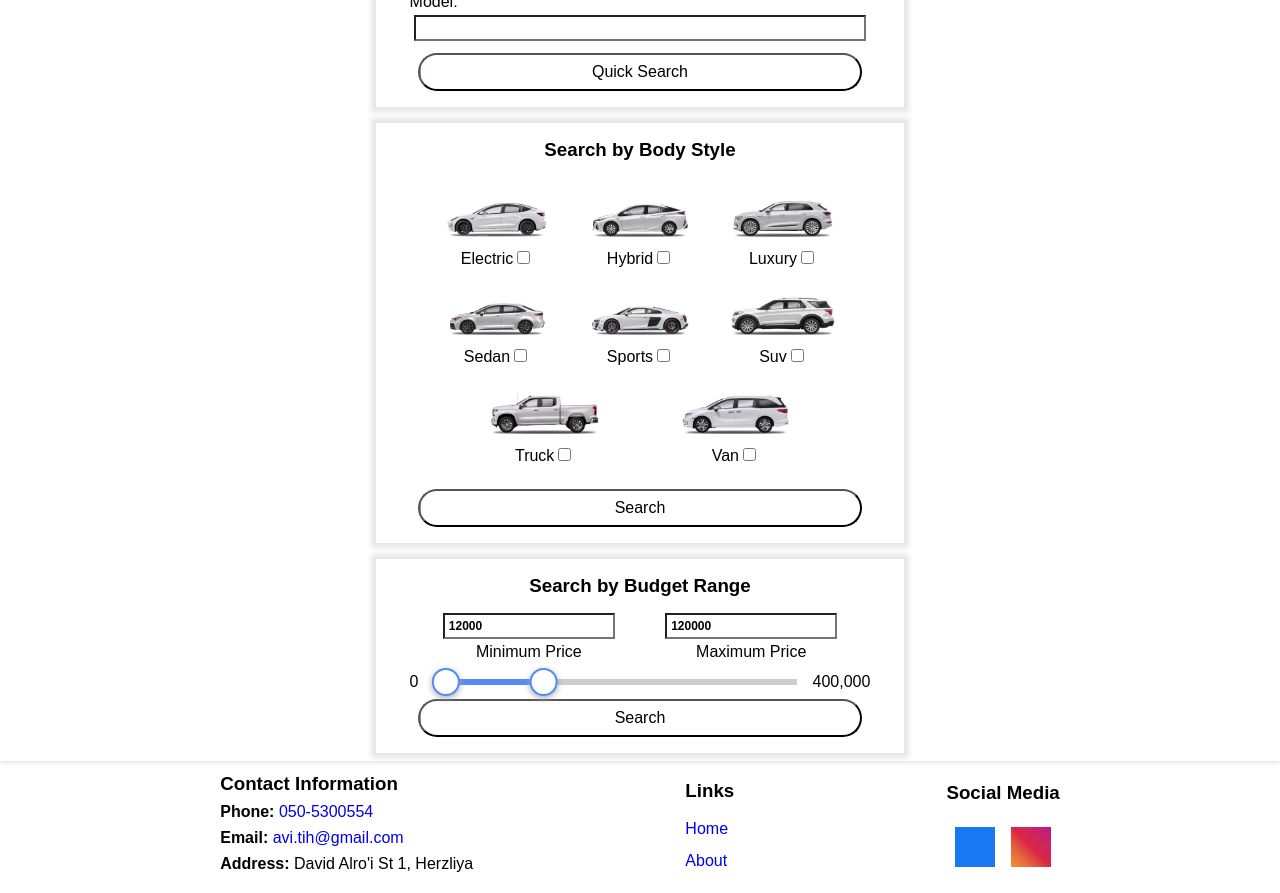
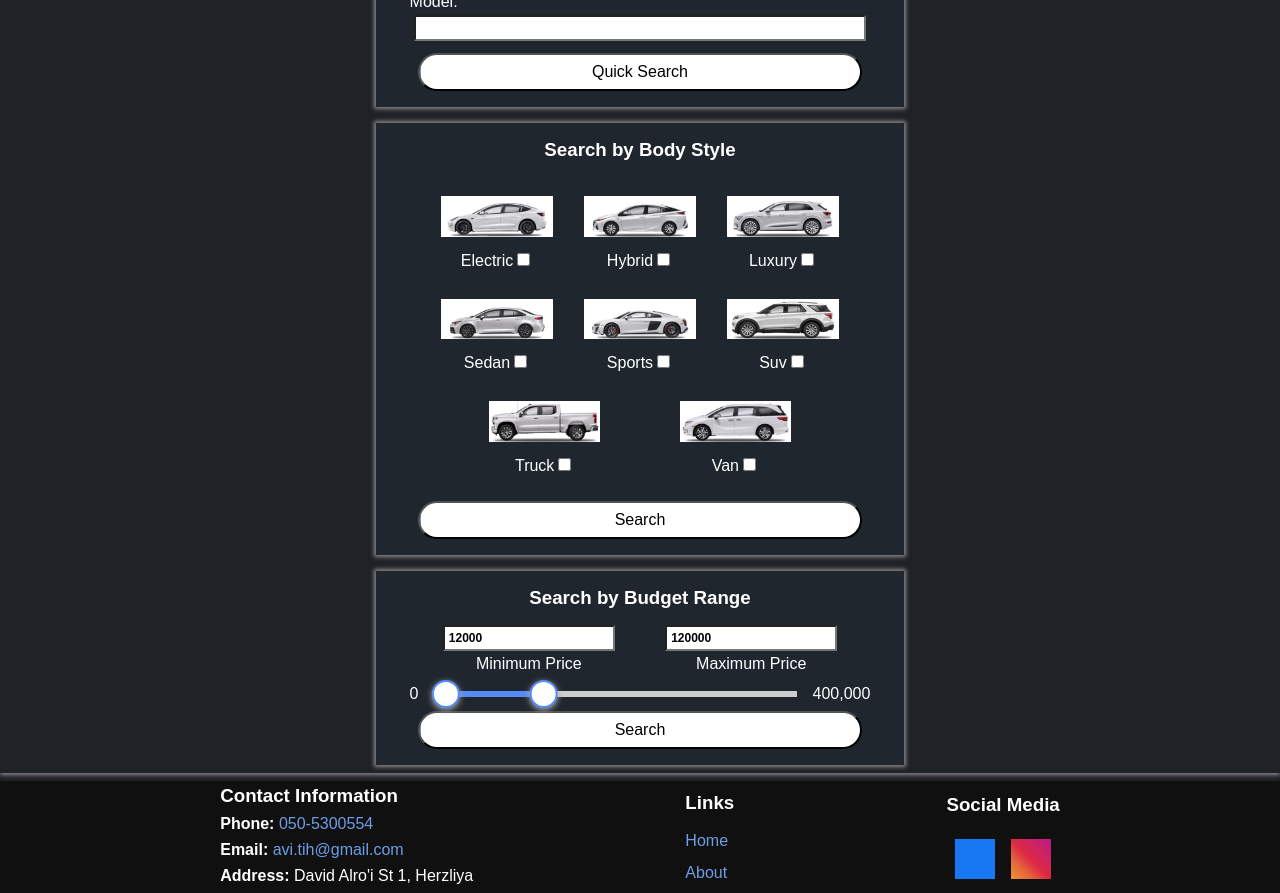
Before and after one commit to lior2k/Trade-in, a React (Create React App) app: page / in a window 1280 px wide. Shown: the part 1020-1913 px from the top of the page. Built offline with nearby package versions, Linux system fonts and the light colour scheme; some icons are missing.

Commit message:
changed to dark theme, not sure if better, moving it to new branch then reseting master branch

```diff
--- a/src/components/Footer/Footer.css
+++ b/src/components/Footer/Footer.css
@@ -2,8 +2,8 @@
 	display: flex;
 	flex-direction: row;
 	justify-content: space-evenly;
-
-	padding: 0 8px 12px 8px;
+	background-color: #111010;
+	padding: 0 8px 4px 8px;
 
 	h3 {
 		margin: 4px 0 4px 0;
@@ -19,4 +19,8 @@
 		margin: 0;
 		padding: 4px 0;
 	}
+
+	.link {
+		color: #6d9de6;
+	}
 }
--- a/src/components/Footer/Footer.tsx
+++ b/src/components/Footer/Footer.tsx
@@ -9,11 +9,15 @@ const Footer = () => {
 				<h3>Contact Information</h3>
 				<p>
 					<strong>Phone: </strong>
-					<a href='tel:050-5300554'>050-5300554</a>
+					<a href='tel:050-5300554' className='link'>
+						050-5300554
+					</a>
 				</p>
 				<p>
 					<strong>Email: </strong>
-					<a href='mailto:avi.tih@gmail.com'>avi.tih@gmail.com</a>
+					<a href='mailto:avi.tih@gmail.com' className='link'>
+						avi.tih@gmail.com
+					</a>
 				</p>
 
 				<p style={{ display: 'inline' }}>
@@ -23,8 +27,12 @@ const Footer = () => {
 
 			<div className='footer-inner-container'>
 				<h3>Links</h3>
-				<a href='/'>Home</a>
-				<a href='/about'>About</a>
+				<a href='/' className='link'>
+					Home
+				</a>
+				<a href='/about' className='link'>
+					About
+				</a>
 			</div>
 
 			<div className='footer-inner-container'>
--- a/src/components/List/List.css
+++ b/src/components/List/List.css
@@ -1,12 +1,12 @@
 .list-outer-container {
 	width: 100%;
 	text-align: center;
-	box-shadow: 0 2px 4px rgb(0, 0, 0, 0.1);
+	box-shadow: 0px 2px 4px rgba(240, 232, 232, 0.5);
 	margin-bottom: 8px;
 }
 
 .list-title {
-	color: black;
+	color: white;
 	font-size: 2em;
 	font-weight: bold;
 	padding: 8px;
@@ -14,7 +14,6 @@
 
 .list {
 	display: flex;
-	/* flex-direction: row; */
 	justify-content: space-evenly;
 	padding: 16px;
 	flex-wrap: wrap;
@@ -27,7 +26,7 @@
 	transform: translate(-50%, -50%);
 	padding: 48px;
 	z-index: 9999;
-	background-color: rgb(248, 245, 245);
+	background-color: inherit;
 	border-style: solid;
 	border-radius: 20px;
 	border-width: 2px;
--- a/src/components/ListItem/ListItem.css
+++ b/src/components/ListItem/ListItem.css
@@ -8,8 +8,9 @@
 
 	background: #6d9de6;
 	border-radius: 5px;
+	background-color: #20262e;
 	color: white;
-	box-shadow: 0px 0px 5px 5px #6d9de6;
+	box-shadow: 0px 0px 5px 5px rgba(240, 232, 232, 0.5);
 }
 
 .item-container:hover {
--- a/src/components/NavBar/NavBar.css
+++ b/src/components/NavBar/NavBar.css
@@ -1,17 +1,17 @@
 .nav-bar-outer-container {
 	display: flex;
 	flex-direction: row;
-
+	background-color: #111010;
 	padding: 8px;
 	margin-bottom: 8px;
-	box-shadow: 0px 2px 4px rgba(0, 0, 0, 0.1);
+	box-shadow: 0px 2px 4px rgba(240, 232, 232, 0.5);
 }
 
 .nav-bar-button {
 	background-color: transparent;
 	border-width: 0;
 	text-align: center;
-	color: #1d1b1b;
+	color: white;
 	font-size: 16px;
 	padding: 14px 16px;
 	cursor: pointer;
--- a/src/components/Search/Search.css
+++ b/src/components/Search/Search.css
@@ -1,6 +1,6 @@
 .search-outer-container {
 	width: 100%;
-	box-shadow: 0 2px 4px rgb(0, 0, 0, 0.1);
+	box-shadow: 0px 2px 4px rgba(240, 232, 232, 0.5);
 }
 .search-center-container {
 	display: flex;
@@ -12,7 +12,7 @@
 }
 
 .title {
-	color: black;
+	color: white;
 	font-size: 2em;
 	font-weight: bold;
 	padding: 8px;
@@ -32,8 +32,8 @@
 	padding: 8px;
 	margin: 8px;
 	align-items: center;
-
-	box-shadow: 0 0 5px 5px rgba(0, 0, 0, 0.1);
+	background-color: #20262e;
+	box-shadow: 0px 0px 4px 2px rgba(240, 232, 232, 0.5);
 
 	h3 {
 		margin: 4px;
@@ -91,7 +91,6 @@
 	display: flex;
 	flex-direction: column;
 	flex-basis: 25%;
-
 	cursor: pointer;
 	align-items: center;
 
--- a/src/components/Search/Search.tsx
+++ b/src/components/Search/Search.tsx
@@ -156,13 +156,14 @@ const Search = () => {
 									return (
 										<li key={style} onClick={() => handleToggle(style)}>
 											<img className='image' src={imageSource} alt='Car'></img>
-											<label style={{ zIndex: -1 }}>
+											<p style={{ margin: '0 2px', padding: '2px' }}>
 												{style.charAt(0).toUpperCase() + style.slice(1)}
 												<input
 													type='checkbox'
 													checked={bodyStyles[style]}
+													style={{ cursor: 'pointer' }}
 												></input>
-											</label>
+											</p>
 										</li>
 									);
 								})}
--- a/src/pages/Home/Home.css
+++ b/src/pages/Home/Home.css
@@ -1,3 +1,5 @@
 .home-container {
 	font-family: Arial, Helvetica, sans-serif;
+	background-color: #1f2227;
+	color: white;
 }
```
